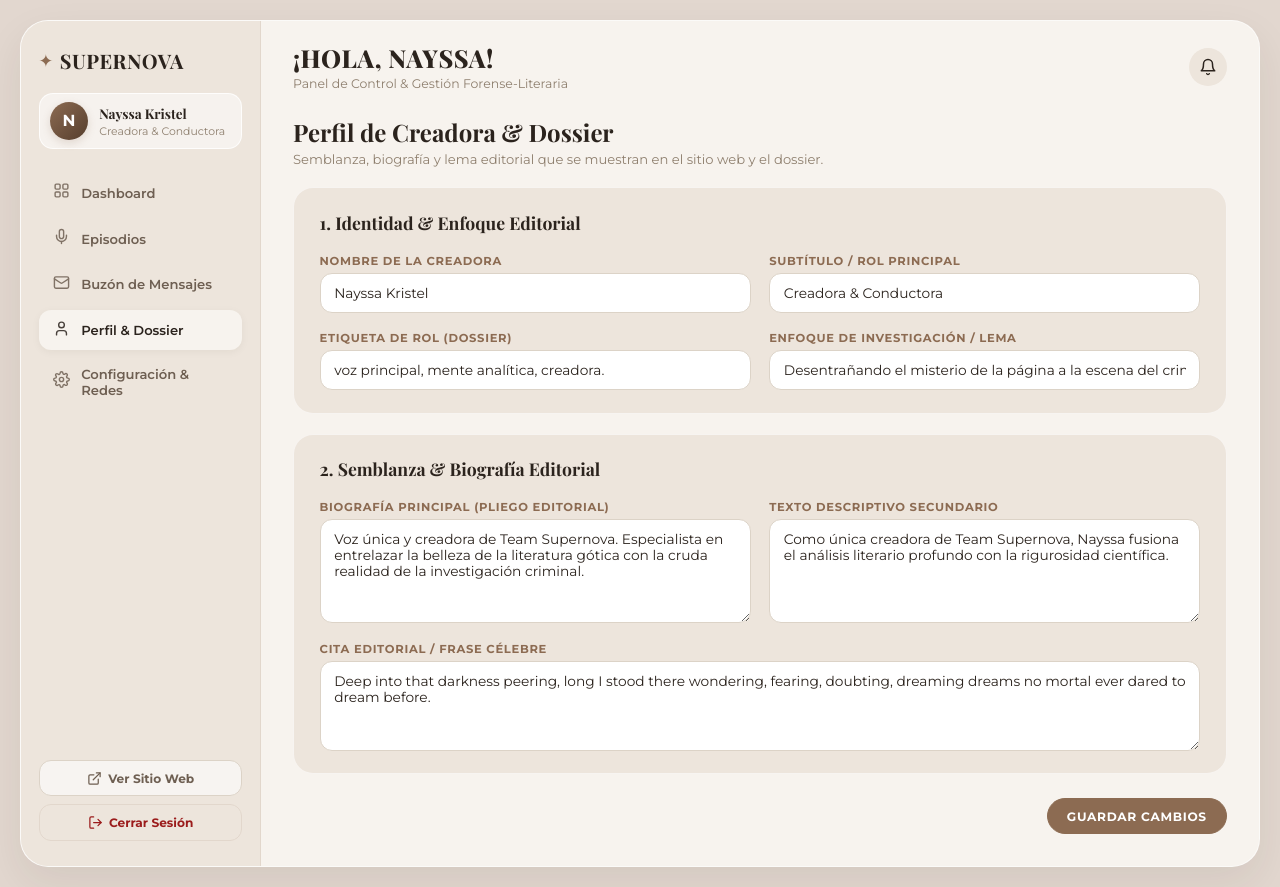
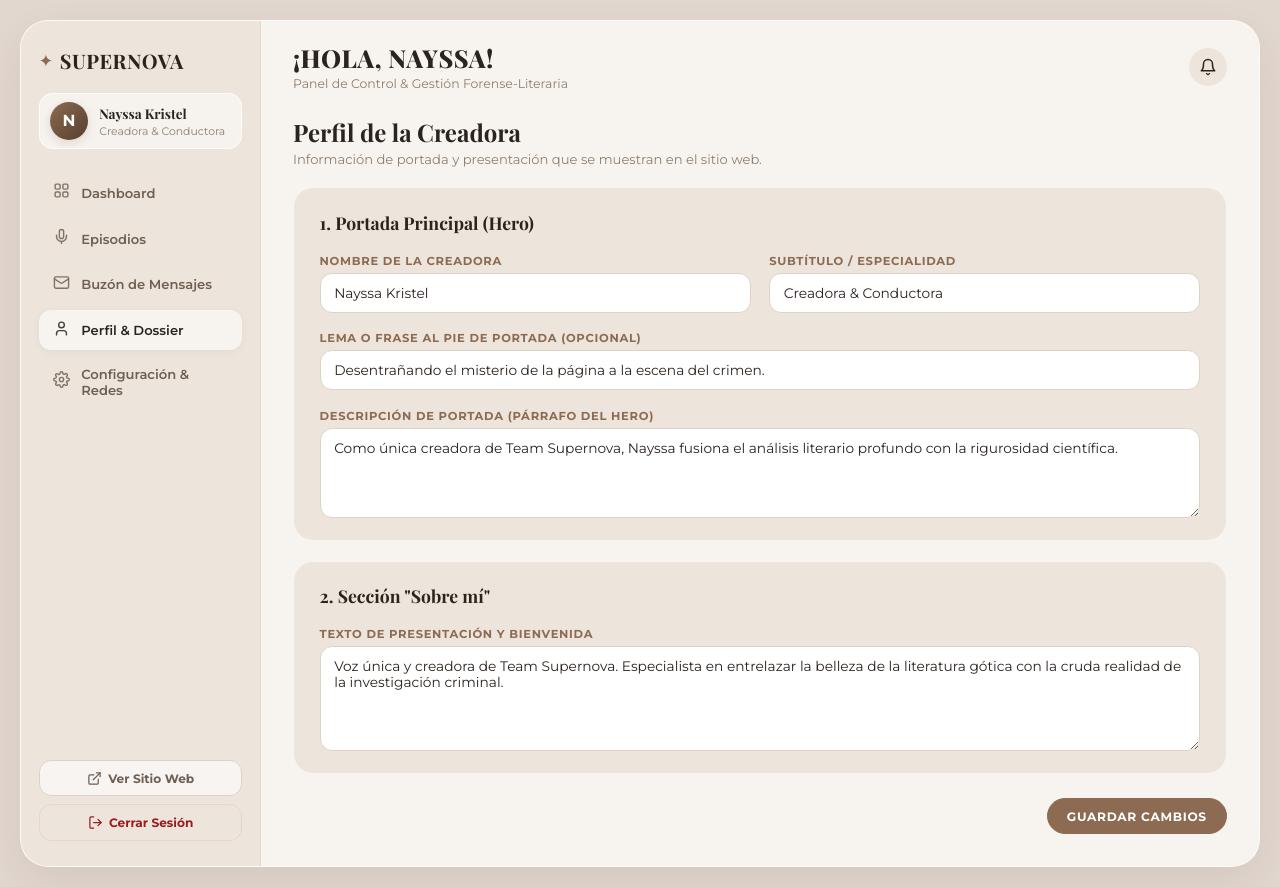
Before and after one commit to Nayssa10/Podcast, a Next.js app: page /admin/profile in a window 1280 px wide. Built offline with nearby package versions, Linux system fonts and the light colour scheme; a web font is replaced by a local one.

Commit message:
refactor(profile): remove obsolete dossier role badge and quote fields from admin profile

```diff
--- a/src/app/admin/profile/page.tsx
+++ b/src/app/admin/profile/page.tsx
@@ -61,18 +61,18 @@ export default function AdminProfilePage() {
     <div>
       <div className={styles.pageHeaderGroup}>
         <div>
-          <h2 className={styles.pageHeading}>Perfil de Creadora &amp; Dossier</h2>
+          <h2 className={styles.pageHeading}>Perfil de la Creadora</h2>
           <p className={styles.pageSubheading}>
-            Semblanza, biografía y lema editorial que se muestran en el sitio web y el dossier.
+            Información de portada y presentación que se muestran en el sitio web.
           </p>
         </div>
       </div>
 
       <form onSubmit={handleSubmit}>
-        {/* Bloque 1: Identidad y Enfoque */}
+        {/* Bloque 1: Identidad & Portada */}
         <div className={styles.cardSection}>
           <h3 className={styles.cardTitle} style={{ marginBottom: "1.25rem" }}>
-            1. Identidad &amp; Enfoque Editorial
+            1. Portada Principal (Hero)
           </h3>
           <div className={styles.formGrid}>
             <div className={styles.formField}>
@@ -82,81 +82,63 @@ export default function AdminProfilePage() {
                 className={styles.fieldInput}
                 value={profile.name}
                 onChange={(e) => setProfile({ ...profile, name: e.target.value })}
+                placeholder="Ej. Nayssa Kristel"
                 required
               />
             </div>
 
             <div className={styles.formField}>
-              <label className={styles.fieldLabel}>Subtítulo / Rol Principal</label>
+              <label className={styles.fieldLabel}>Subtítulo / Especialidad</label>
               <input
                 type="text"
                 className={styles.fieldInput}
                 value={profile.subtitle}
                 onChange={(e) => setProfile({ ...profile, subtitle: e.target.value })}
+                placeholder="Ej. investigación & literatura"
                 required
               />
             </div>
 
-            <div className={styles.formField}>
-              <label className={styles.fieldLabel}>Etiqueta de Rol (Dossier)</label>
+            <div className={`${styles.formField} ${styles.fullWidth}`}>
+              <label className={styles.fieldLabel}>Lema o Frase al Pie de Portada (Opcional)</label>
               <input
                 type="text"
                 className={styles.fieldInput}
-                value={profile.roleBadge}
-                onChange={(e) => setProfile({ ...profile, roleBadge: e.target.value })}
-                required
+                value={profile.investigationFocus || ""}
+                onChange={(e) => setProfile({ ...profile, investigationFocus: e.target.value })}
+                placeholder="Ej. donde cada historia deja una huella"
               />
             </div>
 
-            <div className={styles.formField}>
-              <label className={styles.fieldLabel}>Enfoque de Investigación / Lema</label>
-              <input
-                type="text"
-                className={styles.fieldInput}
-                value={profile.investigationFocus}
-                onChange={(e) => setProfile({ ...profile, investigationFocus: e.target.value })}
+            <div className={`${styles.formField} ${styles.fullWidth}`}>
+              <label className={styles.fieldLabel}>Descripción de Portada (Párrafo del Hero)</label>
+              <textarea
+                className={styles.fieldTextarea}
+                value={profile.extraInfoText || ""}
+                onChange={(e) => setProfile({ ...profile, extraInfoText: e.target.value })}
+                rows={3}
+                placeholder="Un espacio donde la belleza de la literatura gótica y el romance de misterio..."
                 required
               />
             </div>
           </div>
         </div>
 
-        {/* Bloque 2: Semblanza y Biografía */}
+        {/* Bloque 2: Sección Sobre mí */}
         <div className={styles.cardSection}>
           <h3 className={styles.cardTitle} style={{ marginBottom: "1.25rem" }}>
-            2. Semblanza &amp; Biografía Editorial
+            2. Sección &quot;Sobre mí&quot;
           </h3>
           <div className={styles.formGrid}>
-            <div className={styles.formField}>
-              <label className={styles.fieldLabel}>Biografía Principal (Pliego Editorial)</label>
+            <div className={`${styles.formField} ${styles.fullWidth}`}>
+              <label className={styles.fieldLabel}>Texto de Presentación y Bienvenida</label>
               <textarea
                 className={styles.fieldTextarea}
-                value={profile.basicInfo}
+                value={profile.basicInfo || ""}
                 onChange={(e) => setProfile({ ...profile, basicInfo: e.target.value })}
                 rows={5}
+                placeholder="Soy Nayssa Kristel, creadora de Team Supernova..."
                 required
-              />
-            </div>
-
-            <div className={styles.formField}>
-              <label className={styles.fieldLabel}>Texto Descriptivo Secundario</label>
-              <textarea
-                className={styles.fieldTextarea}
-                value={profile.extraInfoText}
-                onChange={(e) => setProfile({ ...profile, extraInfoText: e.target.value })}
-                rows={5}
-                required
-              />
-            </div>
-
-            <div className={`${styles.formField} ${styles.fullWidth}`}>
-              <label className={styles.fieldLabel}>Cita Editorial / Frase Célebre</label>
-              <textarea
-                className={styles.fieldTextarea}
-                value={profile.quote}
-                onChange={(e) => setProfile({ ...profile, quote: e.target.value })}
-                rows={3}
-                placeholder="Ej. Deep into that darkness peering..."
               />
             </div>
           </div>
--- a/src/lib/store.ts
+++ b/src/lib/store.ts
@@ -74,11 +74,11 @@ export interface ContactMessage {
 export interface HostProfile {
   name: string;
   subtitle: string;
-  roleBadge: string;
   basicInfo: string;
   extraInfoText: string;
   investigationFocus: string;
-  quote: string;
+  roleBadge?: string;
+  quote?: string;
 }
 
 export interface SiteSettings {
```
Also changed, not shown: src/app/page.tsx (+2 -45 lines).
